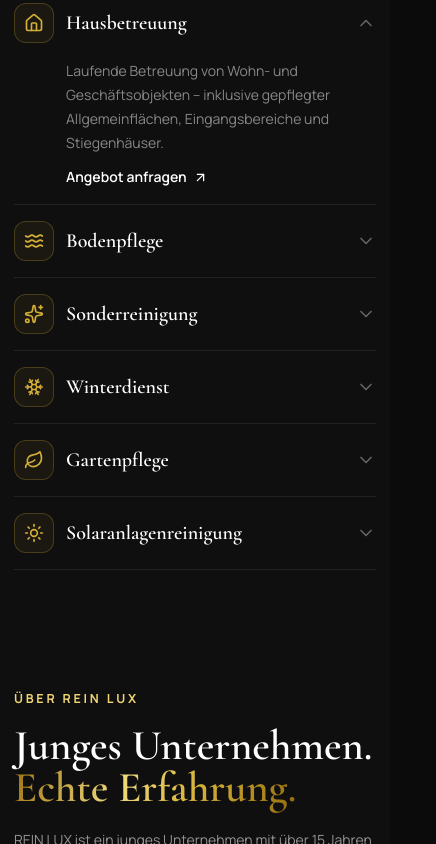
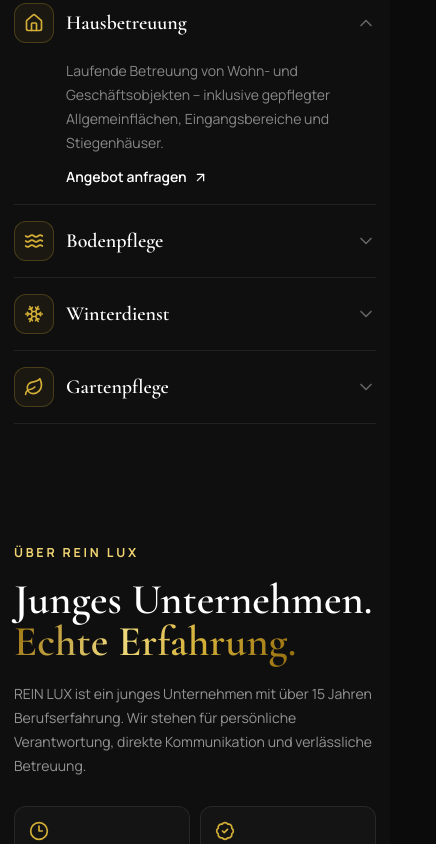
Before and after one commit to Leviackermana/rein-lux, a Next.js app: page / in a window 390 px wide. Shown: the part 2066-2910 px from the top of the page, 436 px wide, since content can reach past the window. Built offline with nearby package versions, Linux system fonts and the light colour scheme.

Commit message:
Update website to V4.6

```diff
--- a/app/globals.css
+++ b/app/globals.css
@@ -10,13 +10,15 @@
 }
 
 * { box-sizing: border-box; }
-html { scroll-behavior: smooth; background: var(--black); }
+html { scroll-behavior: smooth; background: var(--black); width: 100%; max-width: 100%; overflow-x: clip; }
 body {
   margin: 0;
   background: var(--black);
   color: white;
   font-family: var(--font-sans), Arial, sans-serif;
-  overflow-x: hidden;
+  width: 100%;
+  max-width: 100%;
+  overflow-x: clip;
 }
 
 ::selection { background: var(--gold); color: #090909; }
@@ -25,7 +27,7 @@
 button { cursor: pointer; }
 
 .font-display { font-family: var(--font-display), Georgia, serif; }
-.section-shell { width: min(1180px, calc(100% - 40px)); margin-inline: auto; }
+.section-shell { width: calc(100% - 40px); max-width: 1180px; margin-inline: auto; }
 .section-pad { padding-block: clamp(5rem, 9vw, 8rem); }
 .eyebrow { color: var(--gold-light); font-size: .78rem; letter-spacing: .22em; text-transform: uppercase; font-weight: 700; }
 .gold-text {
@@ -63,7 +65,12 @@
 textarea { min-height: 150px; resize: vertical; }
 
 @media (max-width: 768px) {
-  .section-shell { width: min(100% - 28px, 1180px); }
+  .section-shell {
+    width: calc(100% - 28px);
+    max-width: calc(100vw - 28px);
+  }
+  main, section, header, footer { max-width: 100vw; }
+  img { max-width: 100%; }
 }
 
 @media (prefers-reduced-motion: reduce) {
--- a/app/layout.tsx
+++ b/app/layout.tsx
@@ -8,14 +8,12 @@
 export const metadata: Metadata = {
   metadataBase: new URL("https://reinlux.at"),
   title: { default: "REIN LUX Reinigung | Hausbetreuung Wien", template: "%s | REIN LUX Reinigung" },
-  description: "REIN LUX REINIGUNG OG: Hausbetreuung, Bodenpflege, Sonderreinigung, Winterdienst, Gartenpflege und Solaranlagenreinigung in Wien und Umgebung.",
+  description: "REIN LUX REINIGUNG OG: Hausbetreuung, Bodenpflege, Winterdienst und Gartenpflege in Wien und Umgebung.",
   keywords: [
     "Hausbetreuung Wien",
     "Bodenpflege Wien",
-    "Sonderreinigung Wien",
     "Winterdienst Wien",
     "Gartenpflege Wien",
-    "Solaranlagenreinigung Wien",
     "REIN LUX Reinigung"
   ],
   openGraph: {
--- a/app/page.tsx
+++ b/app/page.tsx
@@ -16,7 +16,7 @@
     "@context": "https://schema.org",
     "@type": "LocalBusiness",
     name: "REIN LUX REINIGUNG OG",
-    description: "Hausbetreuung, Bodenpflege, Sonderreinigung, Winterdienst, Gartenpflege und Solaranlagenreinigung in Wien und Umgebung.",
+    description: "Hausbetreuung, Bodenpflege, Winterdienst und Gartenpflege in Wien und Umgebung.",
     telephone: ["+43 676 550 1395", "+43 660 363 9235"],
     email: "office@reinlux.at",
     address: {
--- a/components/Contact.tsx
+++ b/components/Contact.tsx
@@ -46,7 +46,7 @@
               return (
                 <a key={String(label)} href={String(href)} target={String(href).startsWith("http") ? "_blank" : undefined} rel="noreferrer" className="group flex min-w-0 items-center gap-2.5 rounded-xl border border-white/7 bg-white/[.025] p-3 transition hover:border-[#D4AF37]/35 sm:gap-4 sm:rounded-2xl sm:p-4">
                   <div className="grid h-9 w-9 shrink-0 place-items-center rounded-full border border-[#D4AF37]/30 text-[#D4AF37] sm:h-11 sm:w-11"><I size={19} /></div>
-                  <div><div className="hidden text-xs uppercase tracking-[.15em] text-white/30 sm:block">{String(label)}</div><div className="truncate text-xs text-white/80 sm:mt-1 sm:text-base">{String(value)}</div></div>
+                  <div className="min-w-0"><div className="hidden text-xs uppercase tracking-[.15em] text-white/30 sm:block">{String(label)}</div><div className="truncate text-xs text-white/80 sm:mt-1 sm:text-base">{String(value)}</div></div>
                 </a>
               );
             })}
--- a/components/Services.tsx
+++ b/components/Services.tsx
@@ -8,8 +8,6 @@
   House,
   Leaf,
   Snowflake,
-  Sparkles,
-  Sun,
   Waves,
 } from "lucide-react";
 
@@ -25,11 +23,6 @@
     text: "Fachgerechte Reinigung und Pflege verschiedenster Bodenbeläge für ein dauerhaft sauberes und gepflegtes Erscheinungsbild.",
   },
   {
-    icon: Sparkles,
-    title: "Sonderreinigung",
-    text: "Individuelle Reinigungslösungen für besondere Anforderungen, starke Verschmutzungen oder einmalige Einsätze.",
-  },
-  {
     icon: Snowflake,
     title: "Winterdienst",
     text: "Verlässliche Betreuung bei Schnee und Eis, damit Zugänge und Außenbereiche sicher und begehbar bleiben.",
@@ -38,11 +31,6 @@
     icon: Leaf,
     title: "Gartenpflege",
     text: "Regelmäßige Pflege von Grünflächen und Außenanlagen für einen ordentlichen und einladenden Gesamteindruck.",
-  },
-  {
-    icon: Sun,
-    title: "Solaranlagenreinigung",
-    text: "Schonende und gründliche Reinigung von Photovoltaik- und Solaranlagen zur Entfernung von Staub, Schmutz und Ablagerungen.",
   },
 ];
 
```
Also changed, not shown: 1 other file (tests, documents, lock files or other folders).
